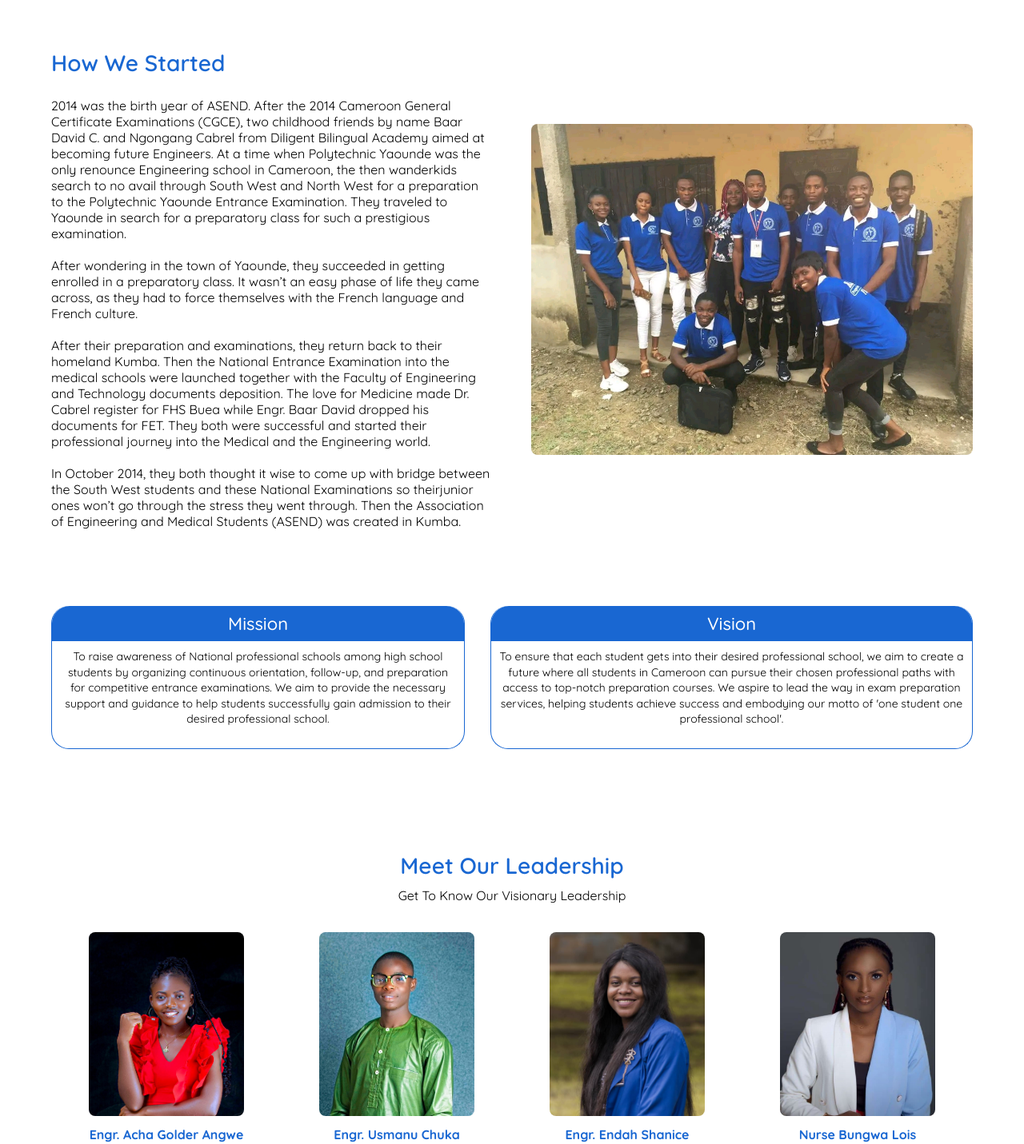
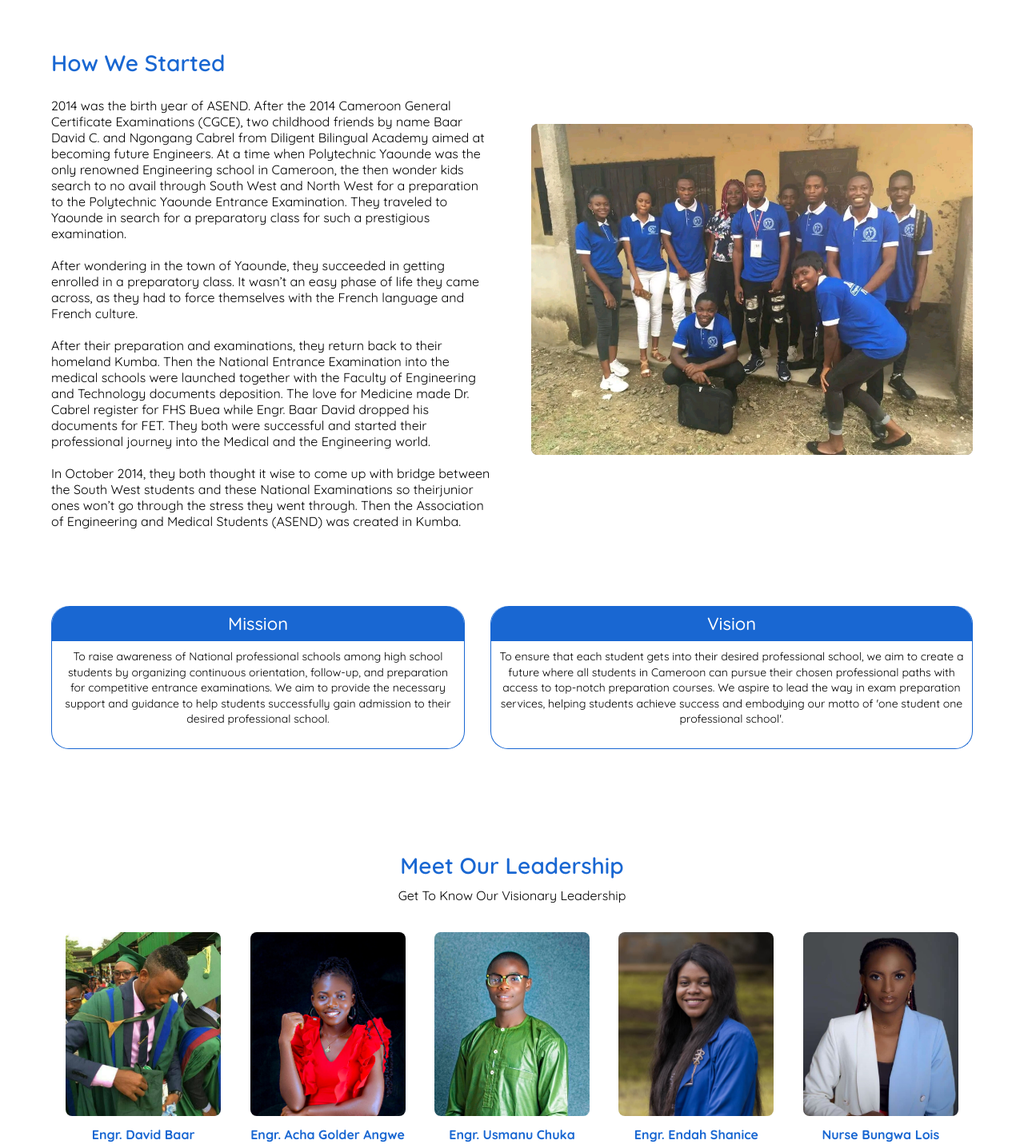
Before and after one commit to JIM440/ASEND-Website, a React (Create React App) app: page /about in a window 1280 px wide. Shown: the part 880-2311 px from the top of the page at 80% size. Built offline with nearby package versions, Linux system fonts and the light colour scheme.

Commit message:
more changes

```diff
--- a/src/pages/about/components/AboutTeam.jsx
+++ b/src/pages/about/components/AboutTeam.jsx
@@ -19,14 +19,14 @@ import TeamContainerAbout from './TeamContainerAbout';
 const AboutTeam = () => {
   // leaders
   const leaders = [
-    // {
-    //   image: david,
-    //   name: 'Engrr. David Baar',
-    //   level: 'M.eng B.eng Telecommunications Engineering',
-    //   position: 'Co-Founder | Board Member',
-    //   LinkedInUrl: '',
-    //   IgUrl: '',
-    // },
+    {
+      image: david,
+      name: 'Engr. David Baar',
+      level: 'M.eng B.eng Telecommunications Engineering',
+      position: 'Co-Founder | Board Member',
+      LinkedInUrl: '',
+      IgUrl: '',
+    },
     // {
     //   image: cabrel,
     //   name: 'Dr. Ngongang N. Cabrel',
--- a/src/pages/about/components/HowWeStarted.jsx
+++ b/src/pages/about/components/HowWeStarted.jsx
@@ -12,8 +12,8 @@ const HowWeStarted = () => {
               Certificate Examinations (CGCE), two childhood friends by name
               Baar David C. and Ngongang Cabrel from Diligent Bilingual Academy
               aimed at becoming future Engineers. At a time when Polytechnic
-              Yaounde was the only renounce Engineering school in Cameroon, the
-              then wanderkids search to no avail through South West and North
+              Yaounde was the only renowned Engineering school in Cameroon, the
+              then wonder kids search to no avail through South West and North
               West for a preparation to the Polytechnic Yaounde Entrance
               Examination. They traveled to Yaounde in search for a preparatory
               class for such a prestigious examination.
--- a/src/pages/concours/components/EngineeringTab.jsx
+++ b/src/pages/concours/components/EngineeringTab.jsx
@@ -135,6 +135,7 @@ const EngineeringTab = () => {
                       <li>Computer Engineering</li>
                       <li>Electrical & Electronic Engineering</li>
                       <li>Mechanical Engineering</li>
+                      <li>Renewable Energy</li>
                     </ul>
                   </div>
                   <div>
--- a/src/pages/home/components/AboutUs.jsx
+++ b/src/pages/home/components/AboutUs.jsx
@@ -22,7 +22,7 @@ const AboutUs = () => {
             </Link>
             )&nbsp; in Cameroon! At ASEND, we are dedicated to empowering
             students to achieve their academic and professional goals through
-            comprehensive preparation courses and support services. Our team of
+            comprehensive preparatory classes and support services. Our team of
             experienced educators provides mentorship, career orientation, and
             personalized guidance to help students navigate the{' '}
             <Link
```
